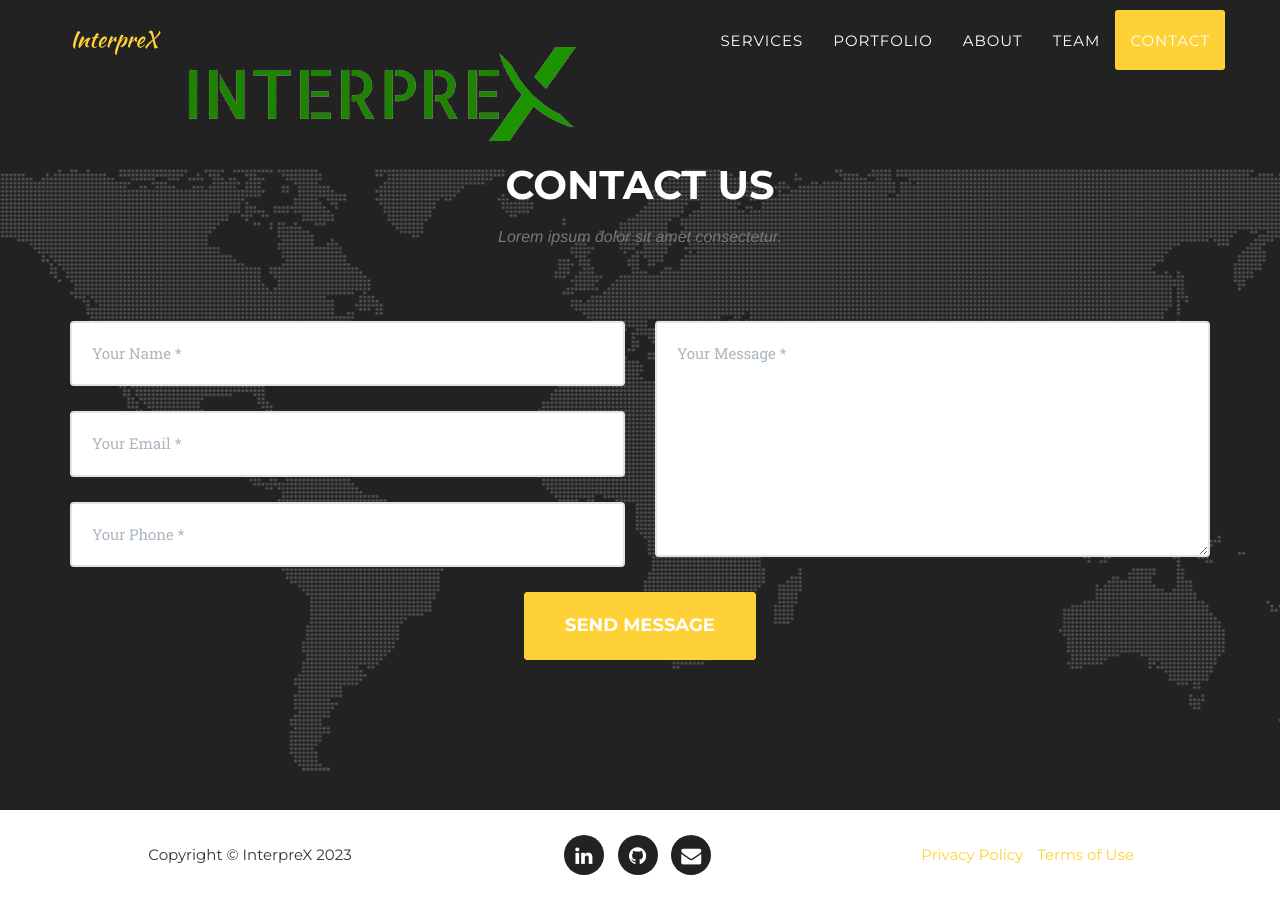
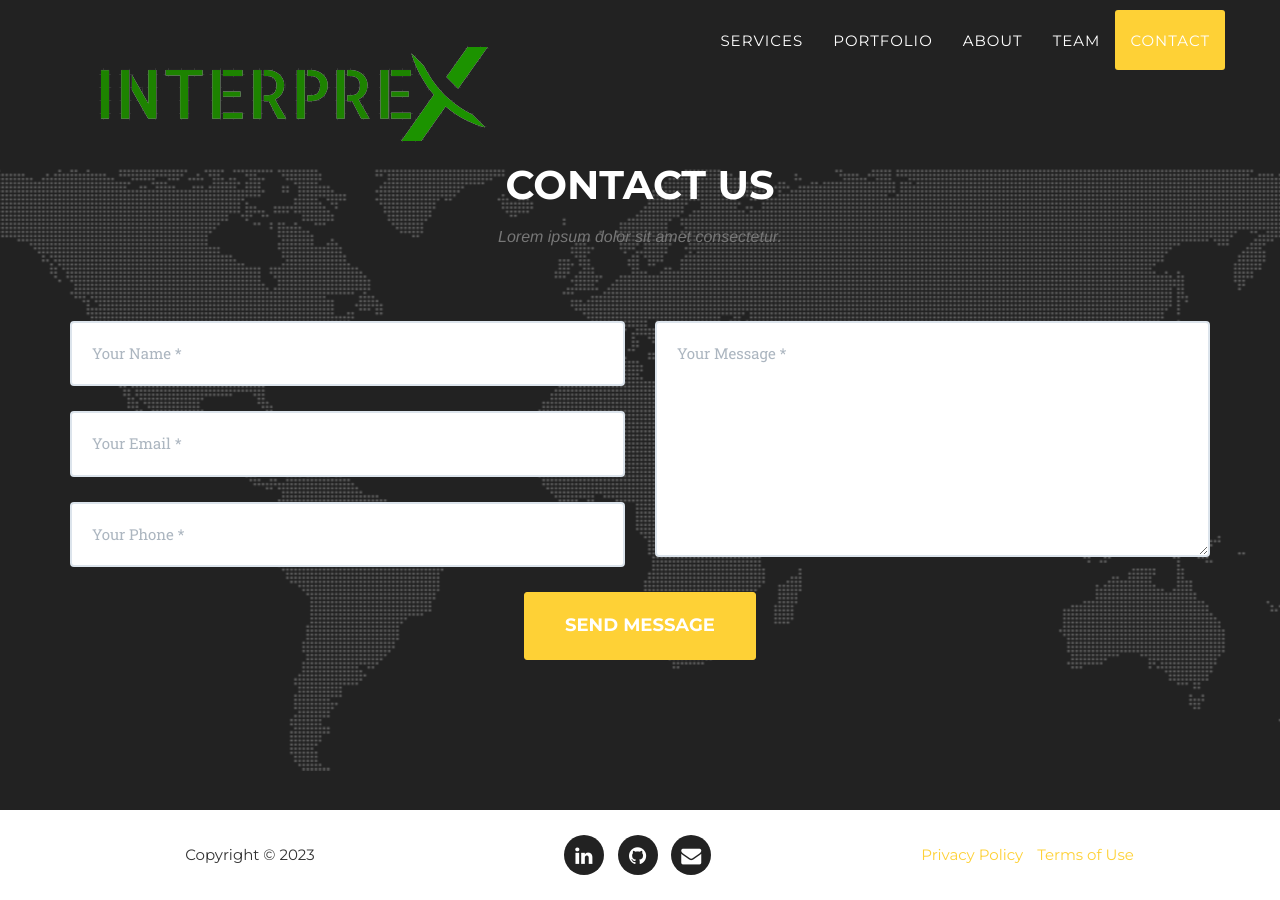
Before and after one commit to bonepyaesone/bonepyaesone.github.io, a Jekyll site: the page built from index.html, in a window 1280 px wide and 900 px high, scrolled down 5226 px. Built offline with Jekyll 4.4.1, drawn with Linux system fonts in a browser that asks for light colours; some web fonts are replaced.

Commit message:
Update _config.yml

```diff
--- a/_config.yml
+++ b/_config.yml
@@ -1,5 +1,5 @@
 # Site settings
-title: InterpreX
+title:
 email: bpstranslation@gmail.com
 description: "Your reliable fixer"
 
```
